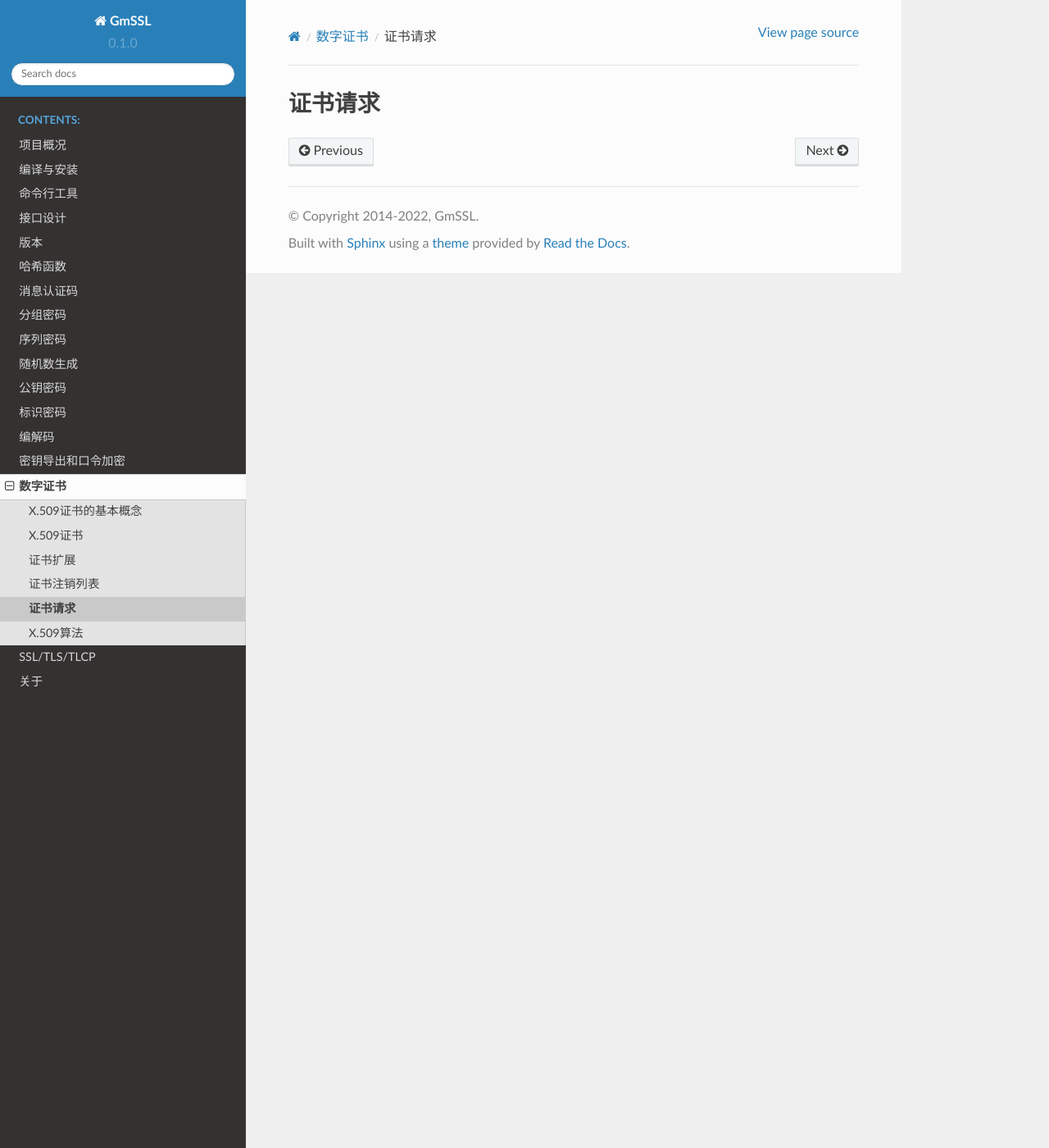
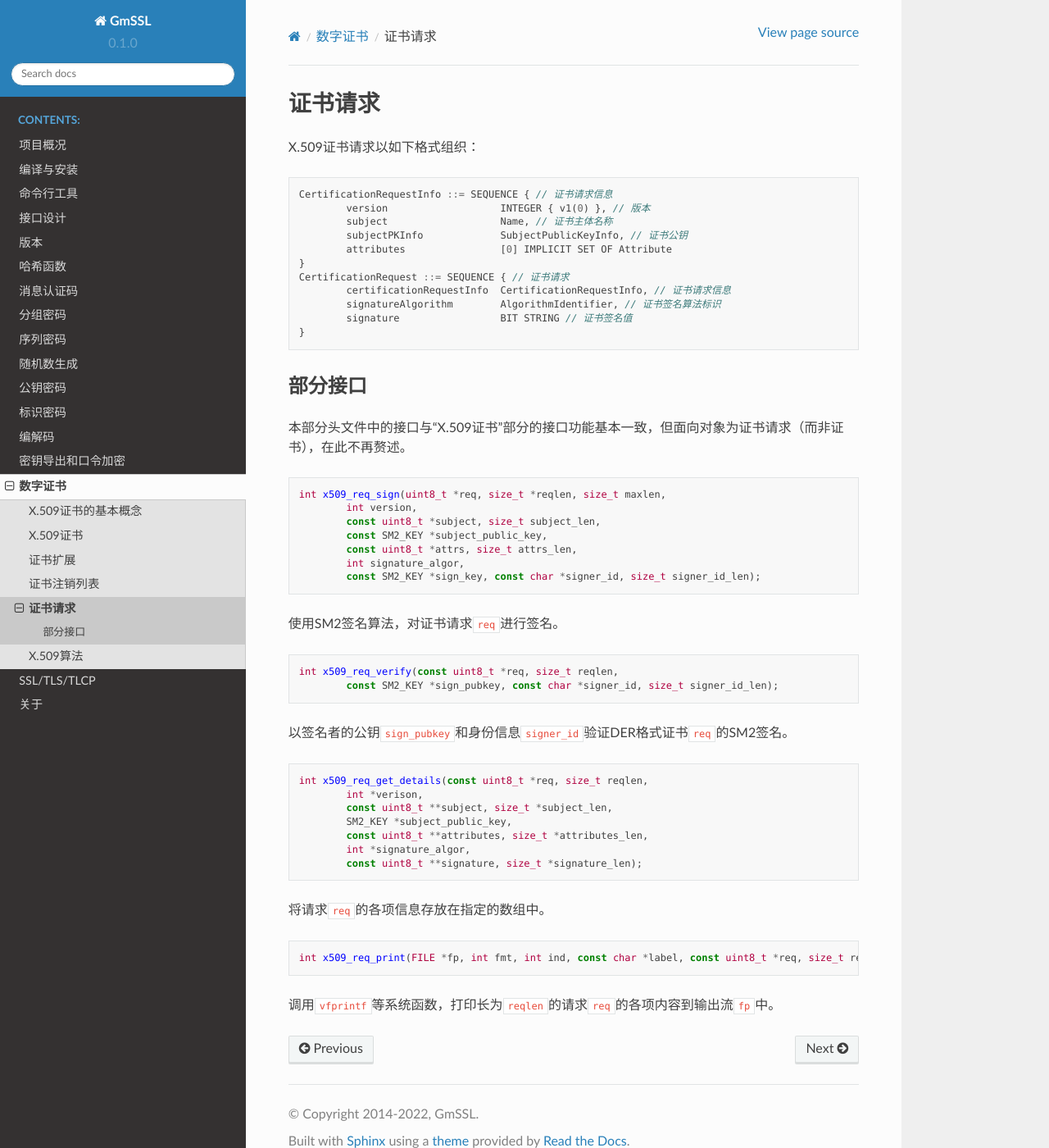
Before and after one commit to zxm256/gmssl-docs, a Sphinx documentation site: the page built from docs/source/cert/x509_req.md, in a window 1280 px wide and 1400 px high. Shown: the whole window at 82% size. Built offline with Sphinx 7.4.7 and the Read the Docs theme 2.0.0, drawn with Linux system fonts in a browser that asks for light colours; pages that are not in the unit, such as notebooks, are missing from menus.

Commit message:
Update x509_req.md

````diff
--- a/docs/source/cert/x509_req.md
+++ b/docs/source/cert/x509_req.md
@@ -1 +1,58 @@
 # 证书请求
+
+X.509证书请求以如下格式组织：
+
+```c
+CertificationRequestInfo ::= SEQUENCE { // 证书请求信息
+	version                   INTEGER { v1(0) }, // 版本
+	subject                   Name, // 证书主体名称
+	subjectPKInfo             SubjectPublicKeyInfo, // 证书公钥
+	attributes                [0] IMPLICIT SET OF Attribute
+}
+CertificationRequest ::= SEQUENCE { // 证书请求
+	certificationRequestInfo  CertificationRequestInfo, // 证书请求信息
+	signatureAlgorithm        AlgorithmIdentifier, // 证书签名算法标识
+	signature                 BIT STRING // 证书签名值
+}
+```
+
+## 部分接口
+
+本部分头文件中的接口与“X.509证书”部分的接口功能基本一致，但面向对象为证书请求（而非证书），在此不再赘述。
+
+```c
+int x509_req_sign(uint8_t *req, size_t *reqlen, size_t maxlen,
+	int version,
+	const uint8_t *subject, size_t subject_len,
+	const SM2_KEY *subject_public_key,
+	const uint8_t *attrs, size_t attrs_len,
+	int signature_algor,
+	const SM2_KEY *sign_key, const char *signer_id, size_t signer_id_len);
+```
+
+使用SM2签名算法，对证书请求`req`进行签名。
+
+```c
+int x509_req_verify(const uint8_t *req, size_t reqlen,
+	const SM2_KEY *sign_pubkey, const char *signer_id, size_t signer_id_len);
+```
+
+以签名者的公钥`sign_pubkey`和身份信息`signer_id`验证DER格式证书`req`的SM2签名。
+
+```c
+int x509_req_get_details(const uint8_t *req, size_t reqlen,
+	int *verison,
+	const uint8_t **subject, size_t *subject_len,
+	SM2_KEY *subject_public_key,
+	const uint8_t **attributes, size_t *attributes_len,
+	int *signature_algor,
+	const uint8_t **signature, size_t *signature_len);
+```
+
+将请求`req`的各项信息存放在指定的数组中。
+
+```c
+int x509_req_print(FILE *fp, int fmt, int ind, const char *label, const uint8_t *req, size_t reqlen);
+```
+
+调用`vfprintf`等系统函数，打印长为`reqlen`的请求`req`的各项内容到输出流`fp`中。
````
